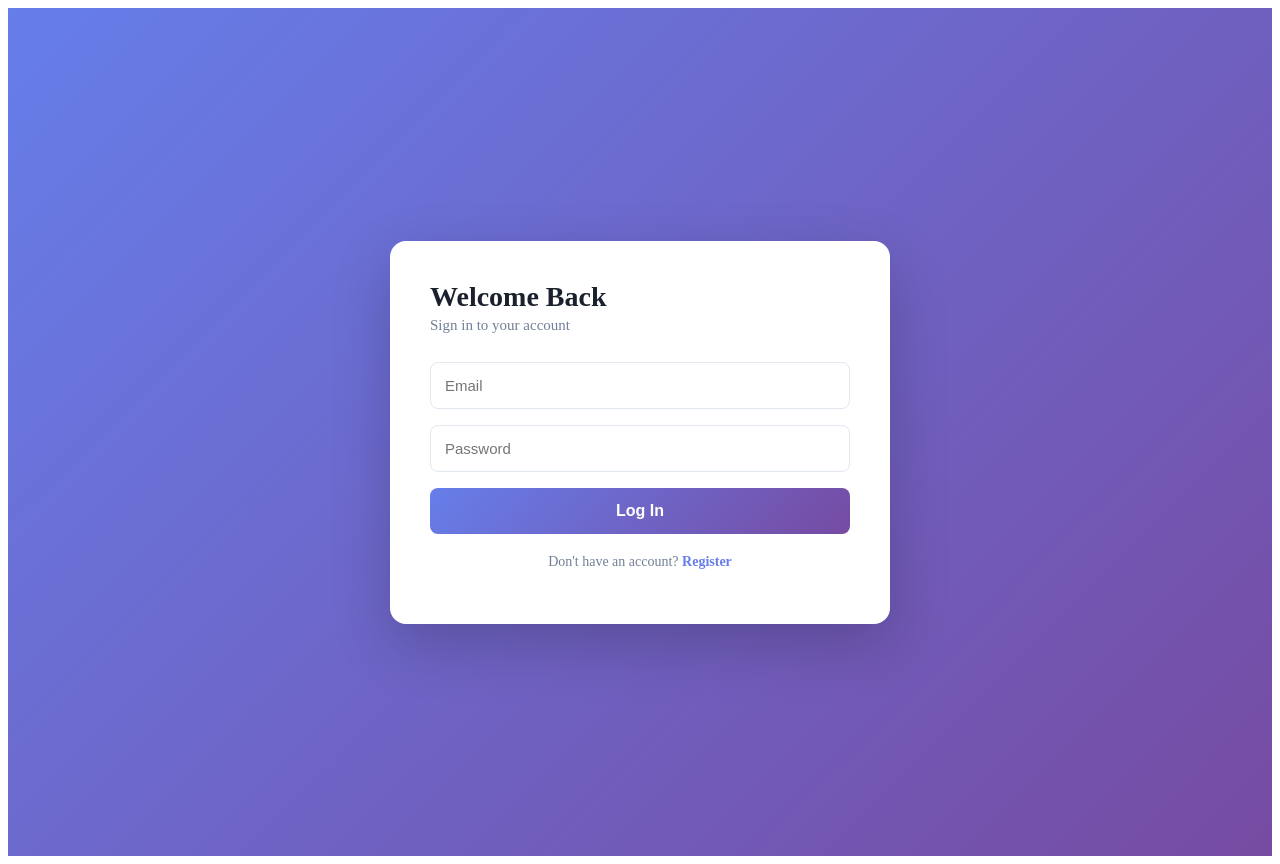
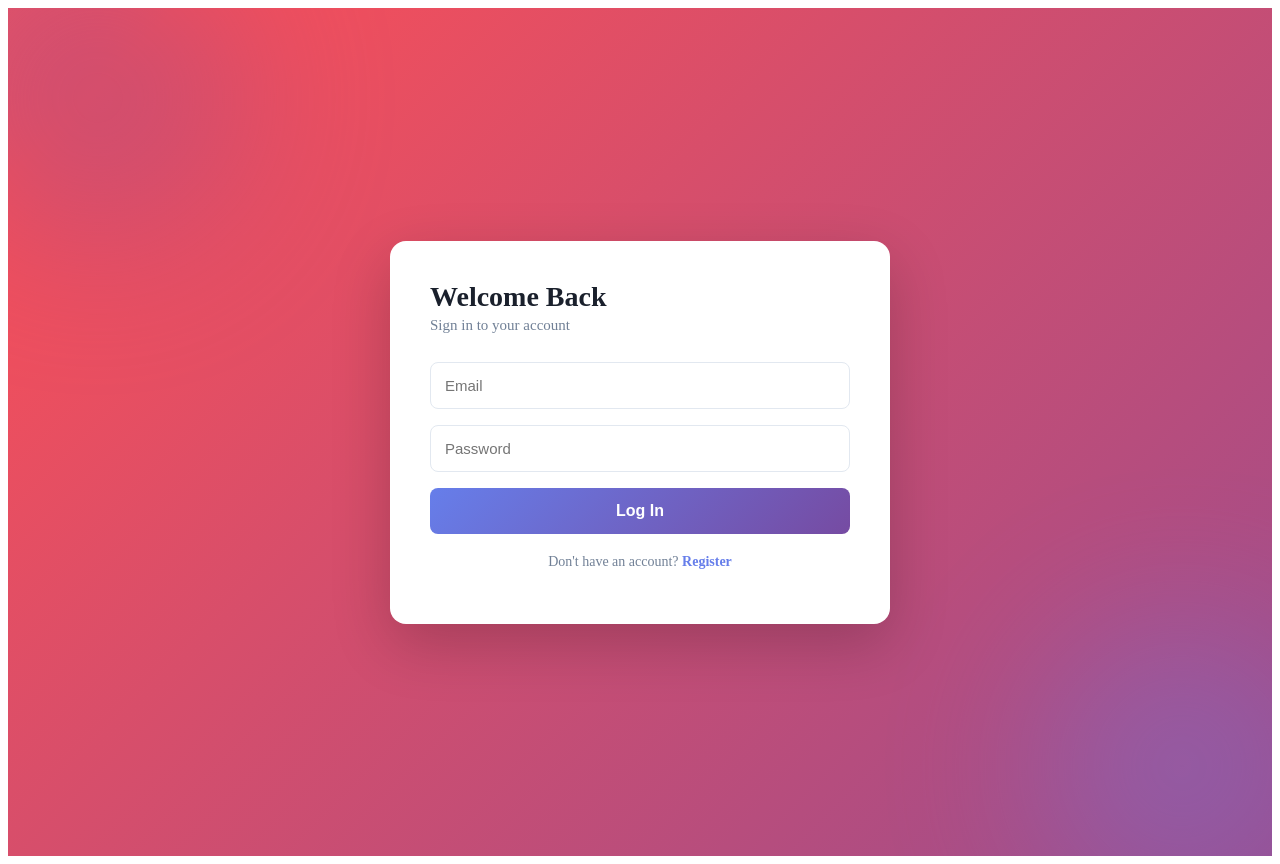
Before and after one commit to CristianAce05/task-manager_app_project, a React (Vite) app in the folder frontend/: page / in a window 1280 px wide. Built offline with nearby package versions, Linux system fonts and the light colour scheme.

Commit message:
Frontend

```diff
--- a/frontend/src/pages/Dashboard.jsx
+++ b/frontend/src/pages/Dashboard.jsx
@@ -44,6 +44,24 @@ function Dashboard() {
     if (!token) { navigate('/'); return }
     fetchTasks()
   }, [token])
+
+  useEffect(() => {
+    const style = document.createElement('style')
+    style.id = 'dashboard-animations'
+    style.textContent = `
+      @keyframes fadeSlideIn {
+        from { opacity: 0; transform: translateX(-20px); }
+        to   { opacity: 1; transform: translateX(0); }
+      }
+    `
+    if (!document.getElementById('dashboard-animations')) {
+      document.head.appendChild(style)
+    }
+    return () => {
+      const existing = document.getElementById('dashboard-animations')
+      if (existing) existing.remove()
+    }
+  }, [])
 
   async function fetchTasks() {
     try {
@@ -188,6 +206,21 @@ function Dashboard() {
       <div style={{ padding: '0 32px 32px' }}>
         {error && <p style={{ color: '#e53e3e', marginBottom: 16 }}>{error}</p>}
 
+        {/* Stats Bar */}
+        <div style={{ display: 'grid', gridTemplateColumns: 'repeat(4, 1fr)', gap: 16, marginBottom: 24 }}>
+          {[
+            { label: 'Total Tasks',  value: tasks.length,                                         color: '#667eea' },
+            { label: 'Pending',      value: tasks.filter(t => t.status === 'pending').length,     color: '#ed8936' },
+            { label: 'In Progress',  value: tasks.filter(t => t.status === 'in_progress').length, color: '#4299e1' },
+            { label: 'Completed',    value: tasks.filter(t => t.status === 'completed').length,   color: '#48bb78' },
+          ].map(stat => (
+            <div key={stat.label} style={{ background: theme.cardBg, borderRadius: 12, boxShadow: '0 2px 8px rgba(0,0,0,0.08)', padding: 20 }}>
+              <div style={{ fontSize: 32, fontWeight: 800, color: stat.color, lineHeight: 1 }}>{stat.value}</div>
+              <div style={{ fontSize: 13, color: theme.color, opacity: 0.7, marginTop: 6 }}>{stat.label}</div>
+            </div>
+          ))}
+        </div>
+
         {/* Search and Filter Controls */}
         <div style={{ ...cardStyle, padding: 20 }}>
           <div style={{ display: 'flex', gap: 12, alignItems: 'center', flexWrap: 'wrap' }}>
@@ -274,10 +307,24 @@ function Dashboard() {
 
         {/* Task List */}
         {filteredTasks.length === 0 ? (
-          <p style={{ color: theme.color }}>{tasks.length === 0 ? 'No tasks yet. Create one above.' : 'No tasks match your filters.'}</p>
+          tasks.length === 0 ? (
+            <div style={{ textAlign: 'center', padding: '48px 0' }}>
+              <svg width="64" height="64" viewBox="0 0 64 64" fill="none" xmlns="http://www.w3.org/2000/svg" style={{ marginBottom: 16 }}>
+                <rect x="12" y="8" width="40" height="48" rx="4" stroke="#a0aec0" strokeWidth="2.5" fill="none" />
+                <line x1="20" y1="22" x2="44" y2="22" stroke="#a0aec0" strokeWidth="2.5" strokeLinecap="round" />
+                <line x1="20" y1="30" x2="44" y2="30" stroke="#a0aec0" strokeWidth="2.5" strokeLinecap="round" />
+                <line x1="20" y1="38" x2="34" y2="38" stroke="#a0aec0" strokeWidth="2.5" strokeLinecap="round" />
+                <rect x="24" y="4" width="16" height="8" rx="2" stroke="#a0aec0" strokeWidth="2.5" fill="none" />
+              </svg>
+              <p style={{ margin: '0 0 8px', fontSize: 18, fontWeight: 700, color: theme.color }}>No tasks yet</p>
+              <p style={{ margin: 0, fontSize: 14, color: theme.color, opacity: 0.6 }}>Create your first task above</p>
+            </div>
+          ) : (
+            <p style={{ color: theme.color }}>No tasks match your filters.</p>
+          )
         ) : (
           <div style={{ display: 'flex', flexDirection: 'column', gap: 12 }}>
-            {filteredTasks.map(task => (
+            {filteredTasks.map((task, index) => (
               <div
                 key={task.id}
                 style={{
@@ -289,6 +336,8 @@ function Dashboard() {
                   justifyContent: 'space-between',
                   alignItems: 'flex-start',
                   gap: 12,
+                  animation: 'fadeSlideIn 0.4s ease-out both',
+                  animationDelay: `${index * 0.08}s`,
                 }}
               >
                 <div style={{ flex: 1 }}>
--- a/frontend/src/pages/Login.jsx
+++ b/frontend/src/pages/Login.jsx
@@ -1,4 +1,4 @@
-import { useState } from 'react'
+import { useState, useEffect } from 'react'
 import { useNavigate, Link } from 'react-router-dom'
 import { login as loginRequest } from '../api/auth'
 import { useAuth } from '../context/AuthContext'
@@ -9,6 +9,29 @@ function Login() {
   const [error, setError] = useState('')
   const { login } = useAuth()
   const navigate = useNavigate()
+
+  useEffect(() => {
+    const style = document.createElement('style')
+    style.id = 'login-animations'
+    style.textContent = `
+      @keyframes gradientShift {
+        0%   { background-position: 0% 50%; }
+        50%  { background-position: 100% 50%; }
+        100% { background-position: 0% 50%; }
+      }
+      @keyframes fadeSlideUp {
+        from { opacity: 0; transform: translateY(30px); }
+        to   { opacity: 1; transform: translateY(0); }
+      }
+    `
+    if (!document.getElementById('login-animations')) {
+      document.head.appendChild(style)
+    }
+    return () => {
+      const existing = document.getElementById('login-animations')
+      if (existing) existing.remove()
+    }
+  }, [])
 
   async function handleSubmit(e) {
     e.preventDefault()
@@ -35,12 +58,42 @@ function Login() {
   return (
     <div style={{
       minHeight: '100vh',
-      background: 'linear-gradient(135deg, #667eea, #764ba2)',
+      background: 'linear-gradient(-45deg, #667eea, #764ba2, #f64f59, #667eea)',
+      backgroundSize: '400% 400%',
+      animation: 'gradientShift 8s ease infinite',
       display: 'flex',
       alignItems: 'center',
       justifyContent: 'center',
       padding: '24px',
+      position: 'relative',
+      overflow: 'hidden',
     }}>
+      {/* Background blobs */}
+      <div style={{
+        position: 'absolute',
+        top: '-60px',
+        left: '-60px',
+        width: 300,
+        height: 300,
+        borderRadius: '50%',
+        background: '#764ba2',
+        filter: 'blur(80px)',
+        opacity: 0.3,
+        pointerEvents: 'none',
+      }} />
+      <div style={{
+        position: 'absolute',
+        bottom: '-60px',
+        right: '-60px',
+        width: 300,
+        height: 300,
+        borderRadius: '50%',
+        background: '#667eea',
+        filter: 'blur(80px)',
+        opacity: 0.3,
+        pointerEvents: 'none',
+      }} />
+
       <div style={{
         background: '#fff',
         borderRadius: 16,
@@ -48,6 +101,8 @@ function Login() {
         padding: '40px',
         maxWidth: 420,
         width: '100%',
+        position: 'relative',
+        animation: 'fadeSlideUp 0.6s ease-out both',
       }}>
         <h2 style={{ margin: '0 0 4px', fontSize: 28, fontWeight: 800, color: '#1a202c' }}>
           Welcome Back
--- a/frontend/src/pages/Register.jsx
+++ b/frontend/src/pages/Register.jsx
@@ -1,4 +1,4 @@
-import { useState } from 'react'
+import { useState, useEffect } from 'react'
 import { useNavigate, Link } from 'react-router-dom'
 import { register as registerRequest } from '../api/auth'
 
@@ -7,6 +7,29 @@ function Register() {
   const [password, setPassword] = useState('')
   const [error, setError] = useState('')
   const navigate = useNavigate()
+
+  useEffect(() => {
+    const style = document.createElement('style')
+    style.id = 'register-animations'
+    style.textContent = `
+      @keyframes gradientShift {
+        0%   { background-position: 0% 50%; }
+        50%  { background-position: 100% 50%; }
+        100% { background-position: 0% 50%; }
+      }
+      @keyframes fadeSlideUp {
+        from { opacity: 0; transform: translateY(30px); }
+        to   { opacity: 1; transform: translateY(0); }
+      }
+    `
+    if (!document.getElementById('register-animations')) {
+      document.head.appendChild(style)
+    }
+    return () => {
+      const existing = document.getElementById('register-animations')
+      if (existing) existing.remove()
+    }
+  }, [])
 
   async function handleSubmit(e) {
     e.preventDefault()
@@ -32,12 +55,42 @@ function Register() {
   return (
     <div style={{
       minHeight: '100vh',
-      background: 'linear-gradient(135deg, #667eea, #764ba2)',
+      background: 'linear-gradient(-45deg, #667eea, #764ba2, #f64f59, #667eea)',
+      backgroundSize: '400% 400%',
+      animation: 'gradientShift 8s ease infinite',
       display: 'flex',
       alignItems: 'center',
       justifyContent: 'center',
       padding: '24px',
+      position: 'relative',
+      overflow: 'hidden',
     }}>
+      {/* Background blobs */}
+      <div style={{
+        position: 'absolute',
+        top: '-60px',
+        left: '-60px',
+        width: 300,
+        height: 300,
+        borderRadius: '50%',
+        background: '#764ba2',
+        filter: 'blur(80px)',
+        opacity: 0.3,
+        pointerEvents: 'none',
+      }} />
+      <div style={{
+        position: 'absolute',
+        bottom: '-60px',
+        right: '-60px',
+        width: 300,
+        height: 300,
+        borderRadius: '50%',
+        background: '#667eea',
+        filter: 'blur(80px)',
+        opacity: 0.3,
+        pointerEvents: 'none',
+      }} />
+
       <div style={{
         background: '#fff',
         borderRadius: 16,
@@ -45,6 +98,8 @@ function Register() {
         padding: '40px',
         maxWidth: 420,
         width: '100%',
+        position: 'relative',
+        animation: 'fadeSlideUp 0.6s ease-out both',
       }}>
         <h2 style={{ margin: '0 0 4px', fontSize: 28, fontWeight: 800, color: '#1a202c' }}>
           Create Account
```
